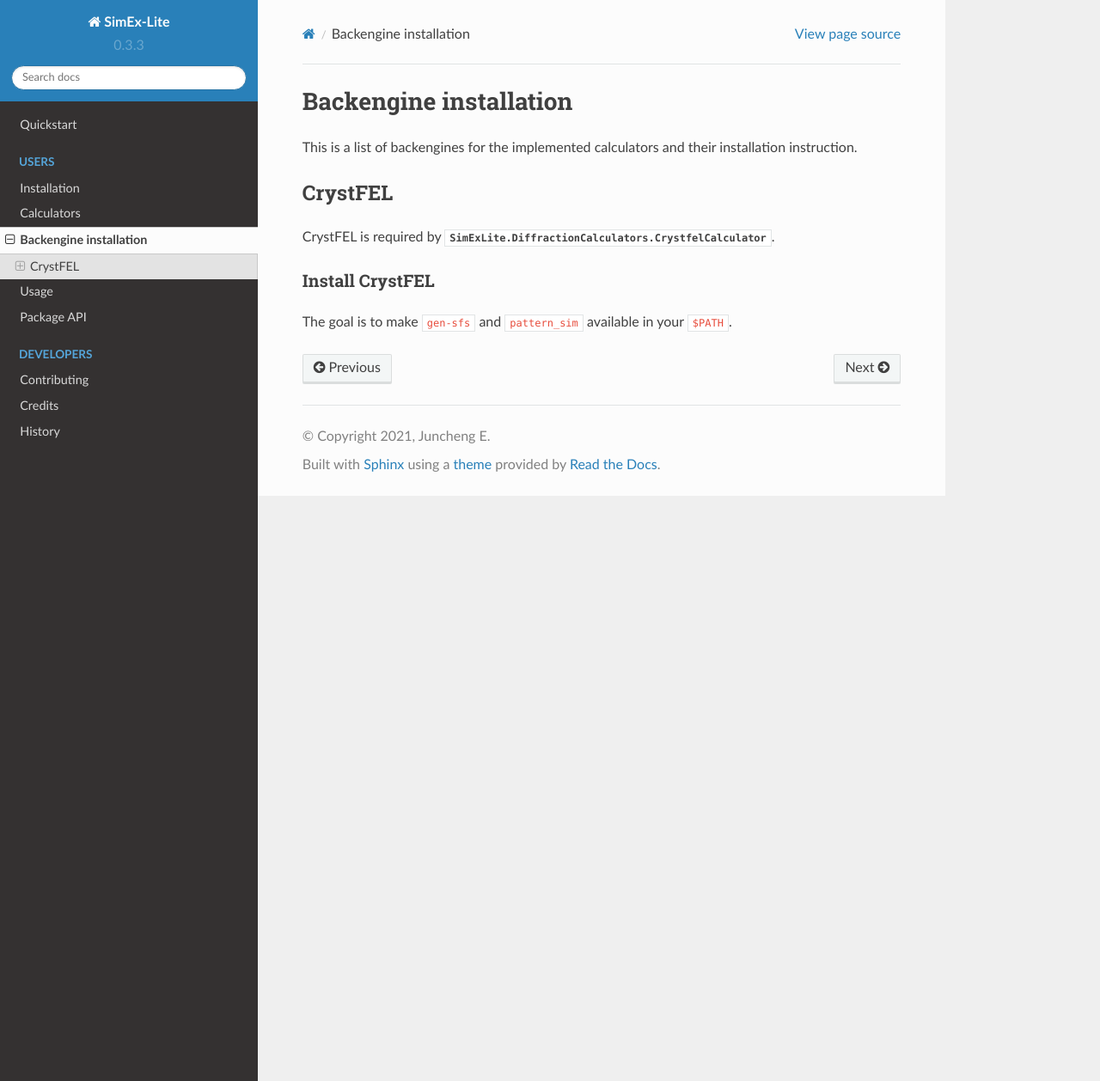
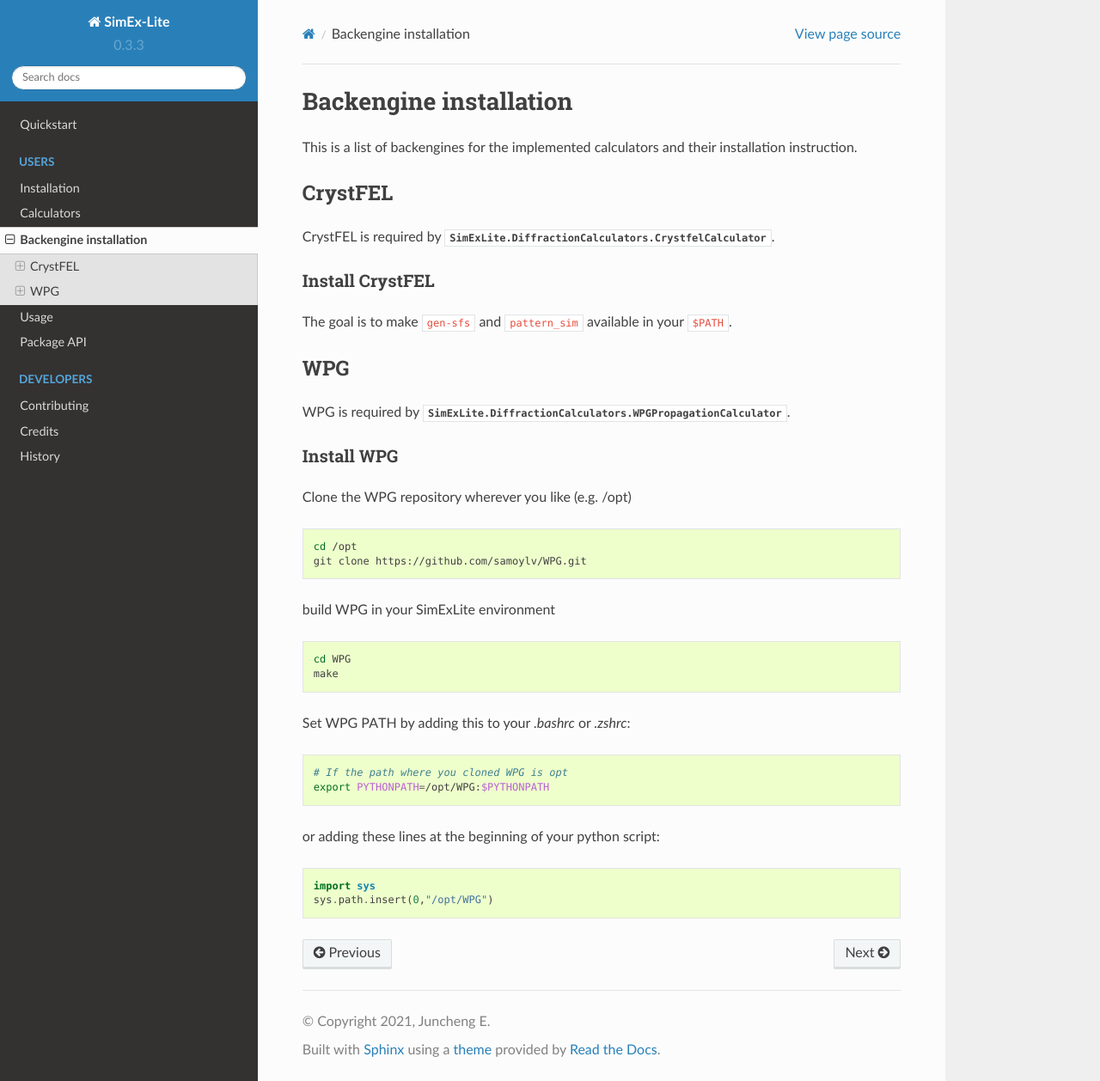
Before and after one commit to PaNOSC-ViNYL/SimEx-Lite, a Sphinx documentation site: the page built from docs/backengines.rst, in a window 1280 px wide and 1258 px high. Shown: the whole window at 86% size. Built offline with Sphinx 7.4.7 and the Read the Docs theme 2.0.0, drawn with Linux system fonts in a browser that asks for light colours; pages that are not in the unit, such as notebooks, are missing from menus.

Commit message:
Update how to install WPG in docs

```diff
--- a/docs/backengines.rst
+++ b/docs/backengines.rst
@@ -10,3 +10,38 @@ CrystFEL is required by :class:`SimExLite.DiffractionCalculators.CrystfelCalcula
 Install CrystFEL
 ~~~~~~~~~~~~~~~~
 The goal is to make ``gen-sfs`` and ``pattern_sim`` available in your ``$PATH``.
+
+WPG
+---
+WPG is required by :class:`SimExLite.DiffractionCalculators.WPGPropagationCalculator`.
+
+Install WPG
+~~~~~~~~~~~
+
+Clone the WPG repository wherever you like (e.g. /opt)
+
+.. code-block:: bash
+
+    cd /opt
+    git clone https://github.com/samoylv/WPG.git
+
+build WPG in your SimExLite environment
+
+.. code-block:: bash
+
+    cd WPG
+    make
+
+Set WPG PATH by adding this to your `.bashrc` or `.zshrc`:
+
+.. code-block:: bash
+
+    # If the path where you cloned WPG is opt
+    export PYTHONPATH=/opt/WPG:$PYTHONPATH
+
+or adding these lines at the beginning of your python script:
+
+.. code-block:: python
+
+    import sys
+    sys.path.insert(0,"/opt/WPG")
```
